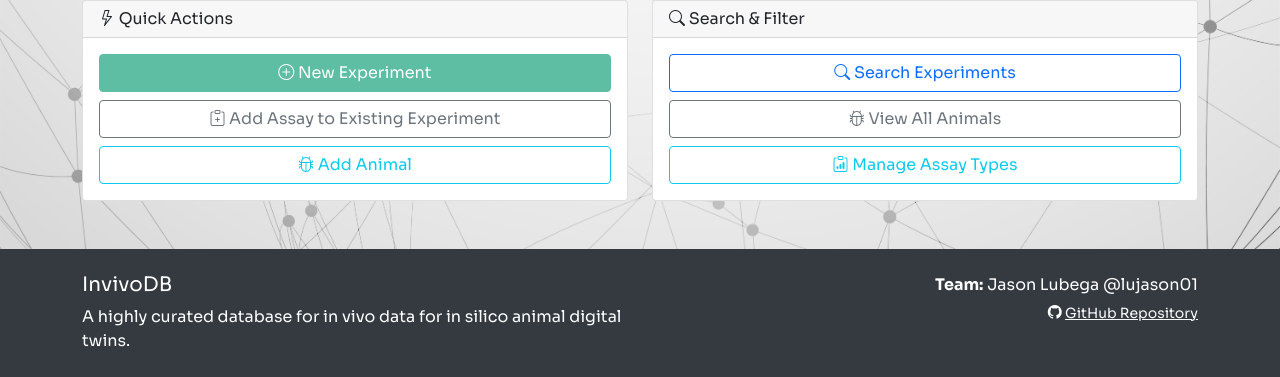
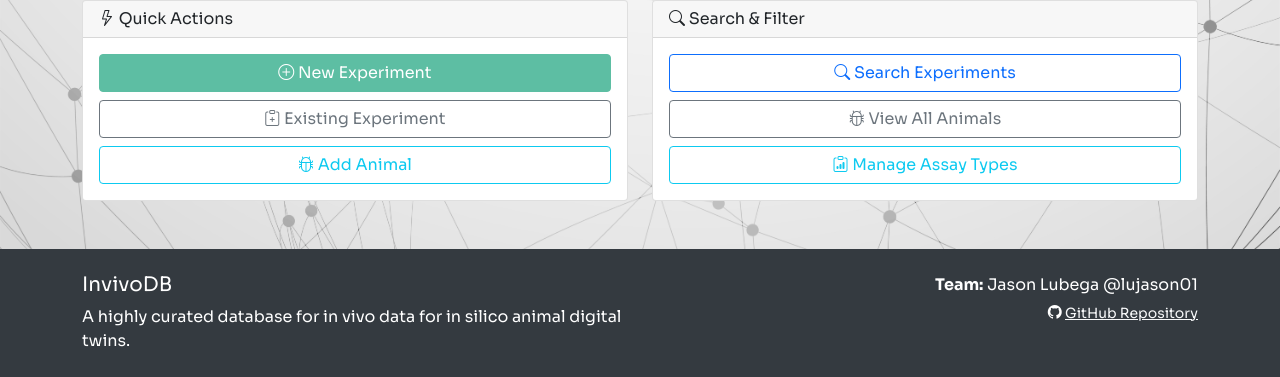
Before and after one commit to lujason01/invivoDB, a Flask app: page /experiments in a window 1280 px wide. Shown: the part 600-977 px from the top of the page. Run offline with Flask 3, Linux system fonts and the light colour scheme.

Commit message:
Update experiments.html

```diff
--- a/src/web/templates/experiments.html
+++ b/src/web/templates/experiments.html
@@ -220,7 +220,7 @@
                             <i class="bi bi-plus-circle"></i> New Experiment
                         </a>
                         <a href="{{ url_for('select_experiment_for_assay') }}" class="btn btn-outline-secondary">
-                            <i class="bi bi-clipboard-plus"></i> Add Assay to Existing Experiment
+                            <i class="bi bi-clipboard-plus"></i> Existing Experiment
                         </a>
                         <a href="{{ url_for('add_animal') }}" class="btn btn-outline-info">
                             <i class="bi bi-bug"></i> Add Animal
```
